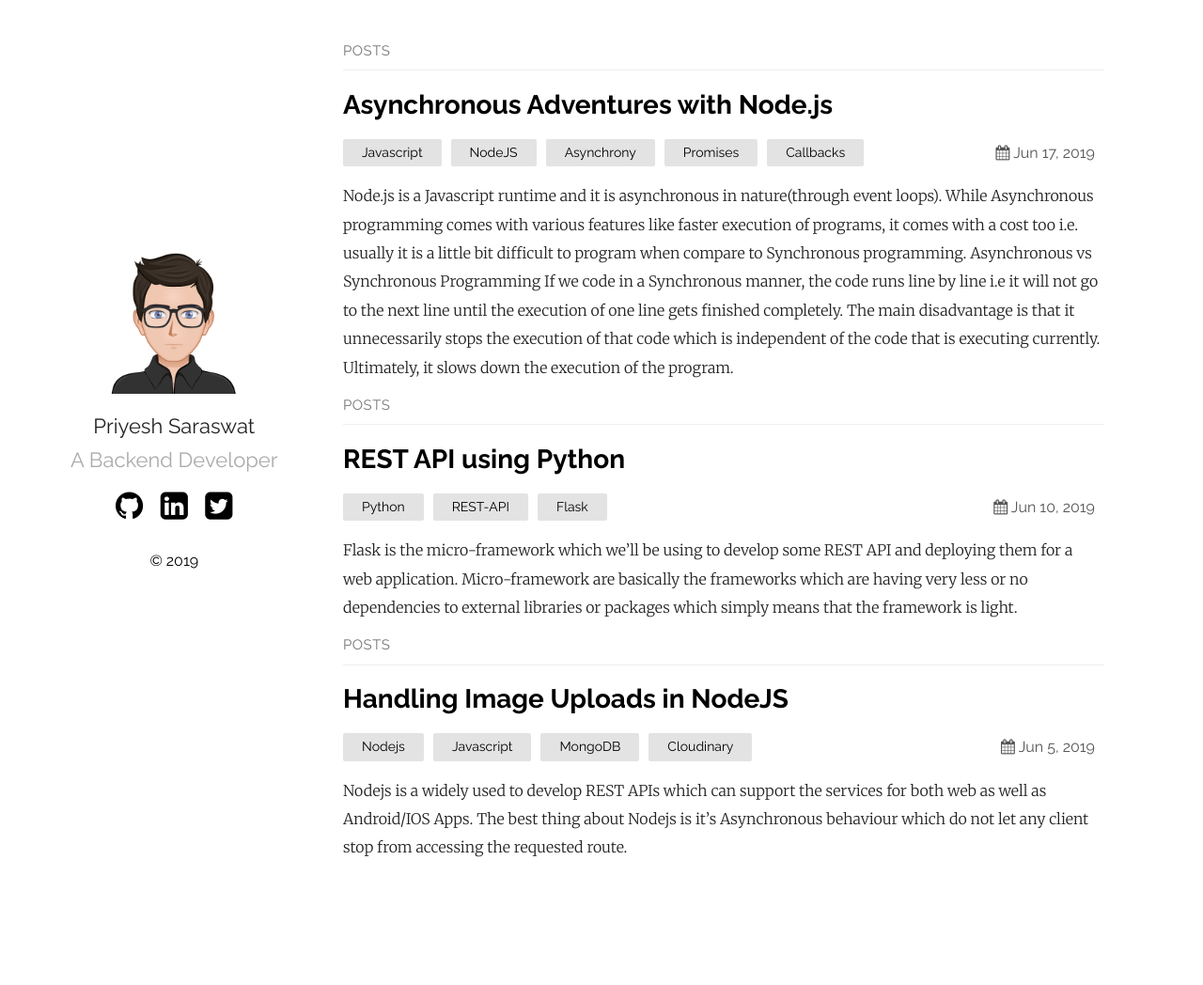
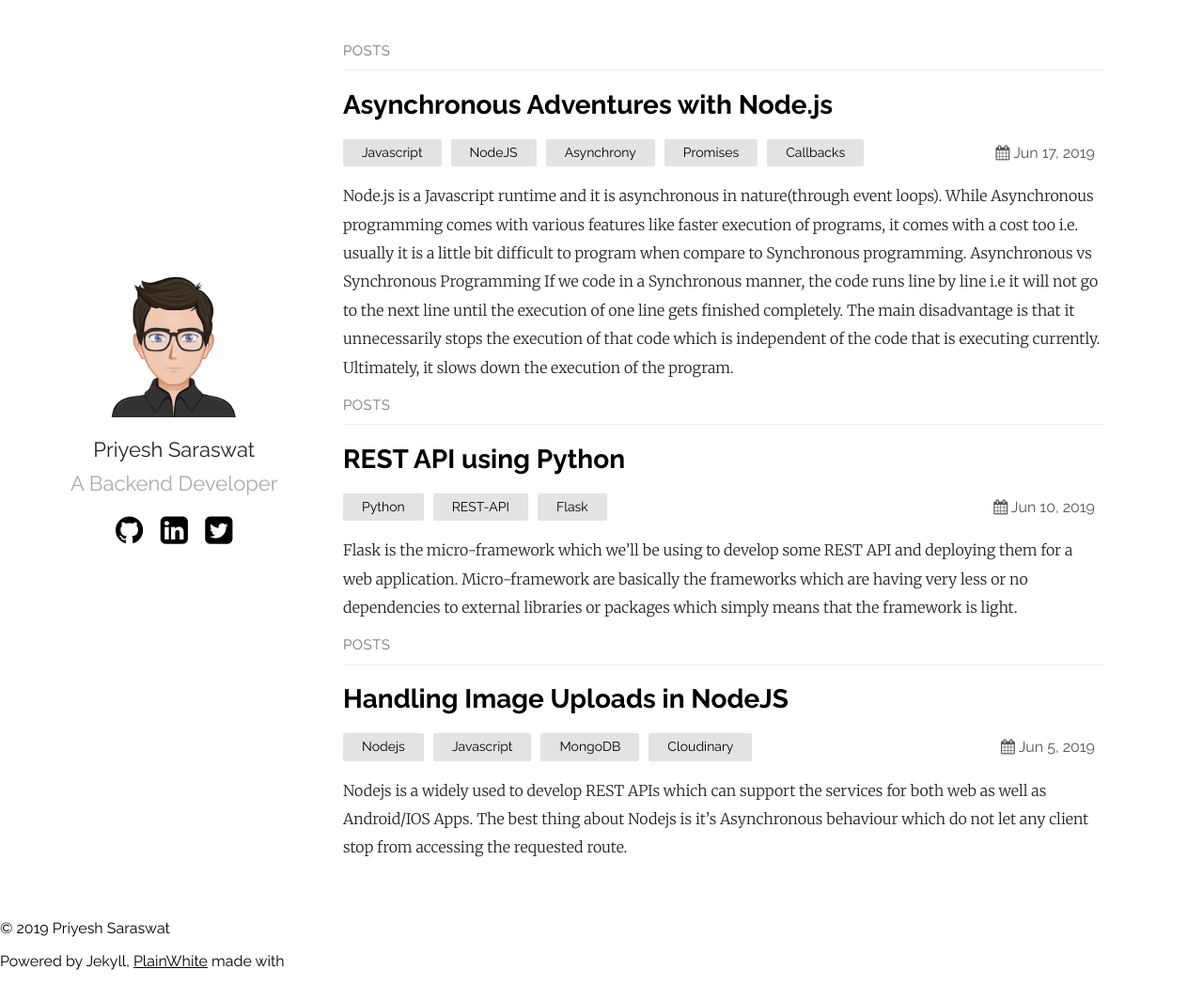
Before and after one commit to codejockey02/plainWhiteJekyll, a Jekyll site: the page built from index.md, in a window 1280 px wide and 1048 px high. Shown: the whole window at 94% size. Built offline with Jekyll 4.4.1, drawn with Linux system fonts in a browser that asks for light colours.

Commit message:
footer added

```diff
--- a/_layouts/default.html
+++ b/_layouts/default.html
@@ -41,6 +40,12 @@
 		gtag('config', '{{ site.plainwhite.analytics_id }}');
 	</script>
 	{%- endif -%}
+	<footer>
+		<p>&copy; 2019 Priyesh Saraswat</p>
+		<p>Powered by <a href="http://jekyllrb.com"></a>Jekyll, <a
+				href="https://github.com/thelehhman/plainwhite-jekyll">PlainWhite</a> made with <i
+				class="fa fa-heart heart-icon"></i></p>
+	</footer>
 </body>
 
 </html>
```
Also changed, not shown: other parts of _layouts/default.html (+0 -1 lines).
